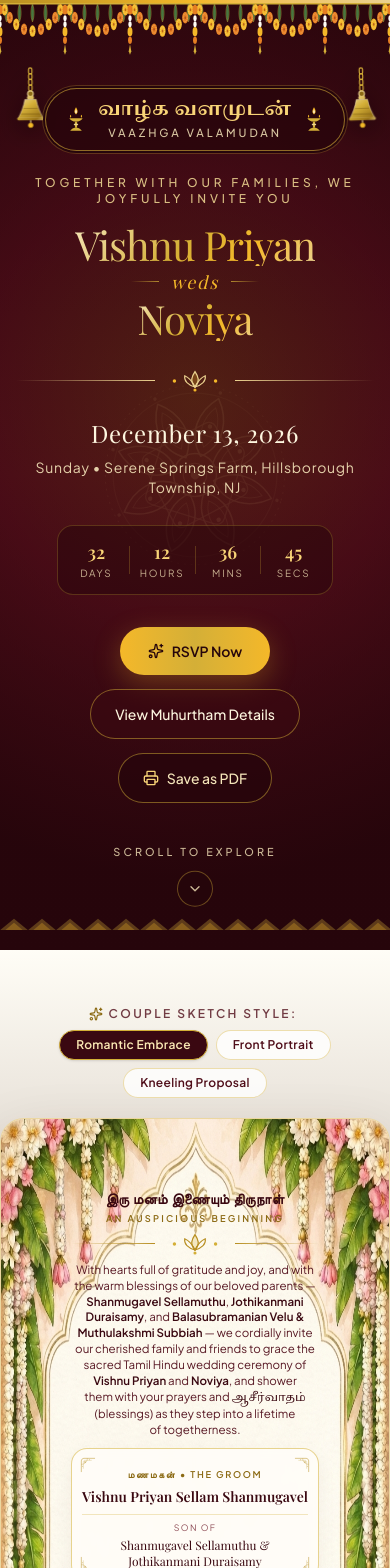
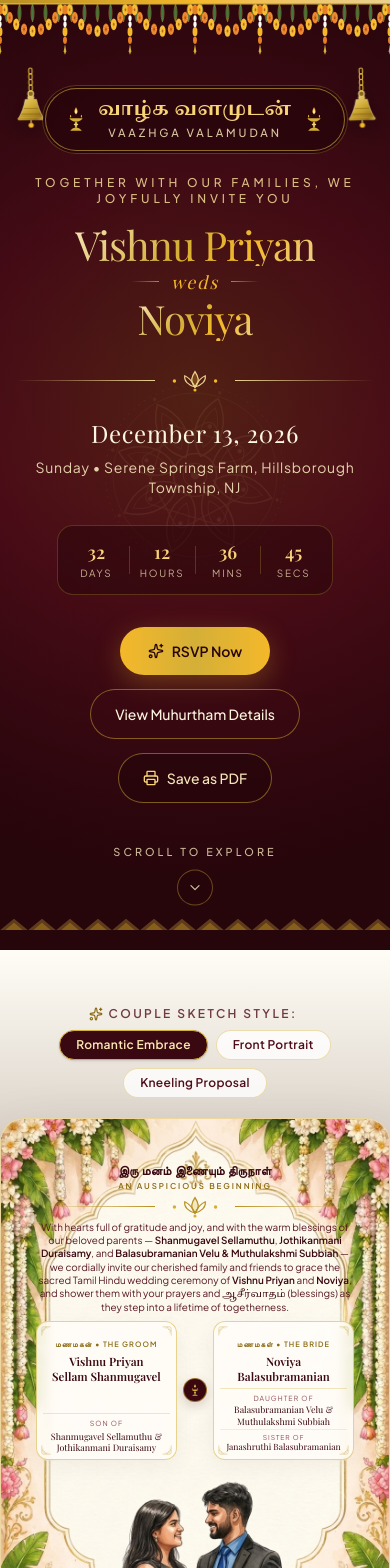
Before and after one commit to vishnu32510/portfolio_flutter, a React (Vite) app: page / in a window 390 px wide. Shown: the top 1568 px of the page. Built offline with nearby package versions, Linux system fonts and the light colour scheme; a web font is replaced by a local one.

Commit message:
fix(mobile): side-by-side lineage cards to prevent overlapping couple illustration

```diff
--- a/src/components/IntroductionSection.jsx
+++ b/src/components/IntroductionSection.jsx
@@ -102,24 +102,24 @@ export function IntroductionSection() {
         />
 
         {/* Content Positioned Cleanly Inside the Upper Scalloped Gold Arch */}
-        <div className="print-arch-content relative z-10 flex flex-col items-center justify-start text-center pt-[18%] sm:pt-[17.5%] pb-[66%] sm:pb-[64%] px-[18%] sm:px-[19%]">
+        <div className="print-arch-content relative z-10 flex flex-col items-center justify-start text-center pt-[11%] sm:pt-[17.5%] pb-[62%] sm:pb-[64%] px-[9%] sm:px-[19%]">
           <motion.div {...revealProps} className="w-full max-w-md mx-auto">
             <h2
               id="intro-heading"
               lang="ta"
-              className="font-tamil text-sm sm:text-base text-maroon-900 font-semibold tracking-wide"
+              className="font-tamil text-xs sm:text-base text-maroon-900 font-semibold tracking-wide"
             >
               இரு மனம் இணையும் திருநாள்
             </h2>
-            <p className="text-[0.58rem] sm:text-[0.65rem] uppercase tracking-[0.24em] text-gold-600 font-semibold mt-0.5">
+            <p className="text-[0.5rem] sm:text-[0.65rem] uppercase tracking-[0.24em] text-gold-600 font-semibold mt-0.5">
               An Auspicious Beginning
             </p>
 
-            <div className="my-1.5 sm:my-2">
+            <div className="my-0.5 sm:my-2">
               <ZariLotusDivider />
             </div>
 
-            <p className="text-[0.72rem] sm:text-[0.82rem] leading-snug sm:leading-relaxed text-maroon-800/95 font-normal">
+            <p className="text-[0.62rem] sm:text-[0.82rem] leading-[1.34] sm:leading-relaxed text-maroon-800/95 font-normal">
               With hearts full of gratitude and joy, and with the warm blessings of our beloved
               parents —{' '}
               <strong className="font-semibold text-maroon-900">
@@ -146,7 +146,7 @@ export function IntroductionSection() {
           </motion.div>
 
           {/* Groom & Bride Lineage Cards Inside the Arch */}
-          <div className="couple-cards-wrapper w-full mt-2.5 sm:mt-3.5">
+          <div className="couple-cards-wrapper w-full mt-1.5 sm:mt-3.5">
             <div className="couple-cards-grid">
               {/* Groom Card */}
               <motion.article
@@ -154,36 +154,36 @@ export function IntroductionSection() {
                 whileInView={{ opacity: 1, y: 0 }}
                 viewport={{ once: true, amount: 0.2 }}
                 transition={{ duration: 0.7, delay: 0.08, ease: [0.22, 1, 0.36, 1] }}
-                className="relative rounded-2xl border border-gold-400/55 bg-[#FFFDF8]/85 print:bg-[#FFFDF8] backdrop-blur-xs print:backdrop-blur-none p-2.5 sm:p-3.5 shadow-[0_6px_20px_rgba(58,8,17,0.05)] print:shadow-none flex flex-col justify-between text-center"
+                className="relative rounded-xl sm:rounded-2xl border border-gold-400/55 bg-[#FFFDF8]/85 print:bg-[#FFFDF8] backdrop-blur-xs print:backdrop-blur-none p-1.5 sm:p-3.5 shadow-[0_6px_20px_rgba(58,8,17,0.05)] print:shadow-none flex flex-col justify-between text-center"
               >
-                <CornerKolamFlourish className="absolute top-2 left-2 w-4 h-4" color="#B88F22" />
+                <CornerKolamFlourish className="absolute top-1 left-1 w-2.5 h-2.5 sm:w-4 sm:h-4" color="#B88F22" />
                 <CornerKolamFlourish
-                  className="absolute top-2 right-2 w-4 h-4 -scale-x-100"
+                  className="absolute top-1 right-1 w-2.5 h-2.5 sm:w-4 sm:h-4 -scale-x-100"
                   color="#B88F22"
                 />
                 <CornerKolamFlourish
-                  className="absolute bottom-2 left-2 w-4 h-4 -scale-y-100"
+                  className="absolute bottom-1 left-1 w-2.5 h-2.5 sm:w-4 sm:h-4 -scale-y-100"
                   color="#B88F22"
                 />
                 <CornerKolamFlourish
-                  className="absolute bottom-2 right-2 w-4 h-4 scale-[-1]"
+                  className="absolute bottom-1 right-1 w-2.5 h-2.5 sm:w-4 sm:h-4 scale-[-1]"
                   color="#B88F22"
                 />
 
                 <div>
-                  <span className="inline-block text-[0.58rem] uppercase tracking-[0.18em] text-gold-600 font-semibold">
+                  <span className="inline-block text-[0.46rem] sm:text-[0.58rem] uppercase tracking-[0.14em] sm:tracking-[0.18em] text-gold-600 font-semibold">
                     மணமகன் • The Groom
                   </span>
-                  <h3 className="mt-0.5 font-heading text-sm sm:text-base text-maroon-900 font-semibold leading-snug">
+                  <h3 className="mt-0.5 font-heading text-[0.72rem] sm:text-base text-maroon-900 font-semibold leading-tight sm:leading-snug">
                     {groom.fullName}
                   </h3>
                 </div>
 
-                <div className="mt-2 pt-1.5 border-t border-gold-400/30">
-                  <p className="text-[0.55rem] uppercase tracking-[0.16em] text-maroon-700/75 mb-0.5">
+                <div className="mt-1 pt-1 sm:mt-2 sm:pt-1.5 border-t border-gold-400/30">
+                  <p className="text-[0.44rem] sm:text-[0.55rem] uppercase tracking-[0.14em] sm:tracking-[0.16em] text-maroon-700/75 mb-0.5">
                     Son of
                   </p>
-                  <p className="font-heading text-xs sm:text-[0.8rem] text-maroon-900 leading-snug">
+                  <p className="font-heading text-[0.56rem] sm:text-[0.8rem] text-maroon-900 leading-tight sm:leading-snug">
                     {groom.parents.father} &amp; {groom.parents.mother}
                   </p>
                 </div>
@@ -198,8 +198,8 @@ export function IntroductionSection() {
                 className="flex flex-col items-center justify-center py-0.5"
                 aria-hidden="true"
               >
-                <div className="flex h-9 w-9 sm:h-10 sm:w-10 items-center justify-center rounded-full border-2 border-gold-400/60 bg-maroon-900 text-turmeric-300 shadow-[0_6px_18px_rgba(58,8,17,0.18)] print:shadow-none">
-                  <KuthuvilakkuIcon className="w-4 h-5 sm:w-4 sm:h-6" />
+                <div className="flex h-6 w-6 sm:h-10 sm:w-10 items-center justify-center rounded-full border border-gold-400/60 sm:border-2 bg-maroon-900 text-turmeric-300 shadow-[0_4px_12px_rgba(58,8,17,0.18)] print:shadow-none">
+                  <KuthuvilakkuIcon className="w-2.5 h-3.5 sm:w-4 sm:h-6" />
                 </div>
               </motion.div>
 
@@ -209,46 +209,46 @@ export function IntroductionSection() {
                 whileInView={{ opacity: 1, y: 0 }}
                 viewport={{ once: true, amount: 0.2 }}
                 transition={{ duration: 0.7, delay: 0.2, ease: [0.22, 1, 0.36, 1] }}
-                className="relative rounded-2xl border border-gold-400/55 bg-[#FFFDF8]/85 print:bg-[#FFFDF8] backdrop-blur-xs print:backdrop-blur-none p-2.5 sm:p-3.5 shadow-[0_6px_20px_rgba(58,8,17,0.05)] print:shadow-none flex flex-col justify-between text-center"
+                className="relative rounded-xl sm:rounded-2xl border border-gold-400/55 bg-[#FFFDF8]/85 print:bg-[#FFFDF8] backdrop-blur-xs print:backdrop-blur-none p-1.5 sm:p-3.5 shadow-[0_6px_20px_rgba(58,8,17,0.05)] print:shadow-none flex flex-col justify-between text-center"
               >
-                <CornerKolamFlourish className="absolute top-2 left-2 w-4 h-4" color="#B88F22" />
+                <CornerKolamFlourish className="absolute top-1 left-1 w-2.5 h-2.5 sm:w-4 sm:h-4" color="#B88F22" />
                 <CornerKolamFlourish
-                  className="absolute top-2 right-2 w-4 h-4 -scale-x-100"
+                  className="absolute top-1 right-1 w-2.5 h-2.5 sm:w-4 sm:h-4 -scale-x-100"
                   color="#B88F22"
                 />
                 <CornerKolamFlourish
-                  className="absolute bottom-2 left-2 w-4 h-4 -scale-y-100"
+                  className="absolute bottom-1 left-1 w-2.5 h-2.5 sm:w-4 sm:h-4 -scale-y-100"
                   color="#B88F22"
                 />
                 <CornerKolamFlourish
-                  className="absolute bottom-2 right-2 w-4 h-4 scale-[-1]"
+                  className="absolute bottom-1 right-1 w-2.5 h-2.5 sm:w-4 sm:h-4 scale-[-1]"
                   color="#B88F22"
                 />
 
                 <div>
-                  <span className="inline-block text-[0.58rem] uppercase tracking-[0.18em] text-gold-600 font-semibold">
+                  <span className="inline-block text-[0.46rem] sm:text-[0.58rem] uppercase tracking-[0.14em] sm:tracking-[0.18em] text-gold-600 font-semibold">
                     மணமகள் • The Bride
                   </span>
-                  <h3 className="mt-0.5 font-heading text-sm sm:text-base text-maroon-900 font-semibold leading-snug">
+                  <h3 className="mt-0.5 font-heading text-[0.72rem] sm:text-base text-maroon-900 font-semibold leading-tight sm:leading-snug">
                     {bride.fullName}
                   </h3>
                 </div>
 
-                <div className="mt-2 pt-1.5 border-t border-gold-400/30 space-y-1">
+                <div className="mt-1 pt-1 sm:mt-2 sm:pt-1.5 border-t border-gold-400/30 space-y-0.5 sm:space-y-1">
                   <div>
-                    <p className="text-[0.55rem] uppercase tracking-[0.16em] text-maroon-700/75">
+                    <p className="text-[0.44rem] sm:text-[0.55rem] uppercase tracking-[0.14em] sm:tracking-[0.16em] text-maroon-700/75">
                       Daughter of
                     </p>
-                    <p className="font-heading text-xs sm:text-[0.8rem] text-maroon-900 leading-snug">
+                    <p className="font-heading text-[0.56rem] sm:text-[0.8rem] text-maroon-900 leading-tight sm:leading-snug">
                       {brideParentsCard}
                     </p>
                   </div>
                   {bride.sister && (
-                    <div className="pt-1 border-t border-gold-400/20">
-                      <p className="text-[0.54rem] uppercase tracking-[0.16em] text-maroon-700/75">
+                    <div className="pt-0.5 sm:pt-1 border-t border-gold-400/20">
+                      <p className="text-[0.42rem] sm:text-[0.54rem] uppercase tracking-[0.14em] sm:tracking-[0.16em] text-maroon-700/75">
                         Sister of
                       </p>
-                      <p className="font-heading text-xs sm:text-[0.78rem] text-maroon-900 leading-snug">
+                      <p className="font-heading text-[0.54rem] sm:text-[0.78rem] text-maroon-900 leading-tight sm:leading-snug">
                         {bride.sister}
                       </p>
                     </div>
--- a/src/index.css
+++ b/src/index.css
@@ -160,15 +160,20 @@ a:focus-visible {
 
 .couple-cards-grid {
   display: grid;
-  grid-template-columns: 1fr;
-  gap: 1.5rem;
+  grid-template-columns: 1fr auto 1fr;
+  align-items: stretch;
+  gap: 0.375rem;
 }
 
-@container couple-cards (inline-size > 28rem) {
+@container couple-cards (inline-size > 24rem) {
   .couple-cards-grid {
-    grid-template-columns: 1fr auto 1fr;
-    align-items: stretch;
-    gap: 1rem;
+    gap: 0.75rem;
+  }
+}
+
+@container couple-cards (inline-size > 32rem) {
+  .couple-cards-grid {
+    gap: 1.25rem;
   }
 }
 
```
Also changed, not shown: 1 other file (tests, documents, lock files or other folders).
